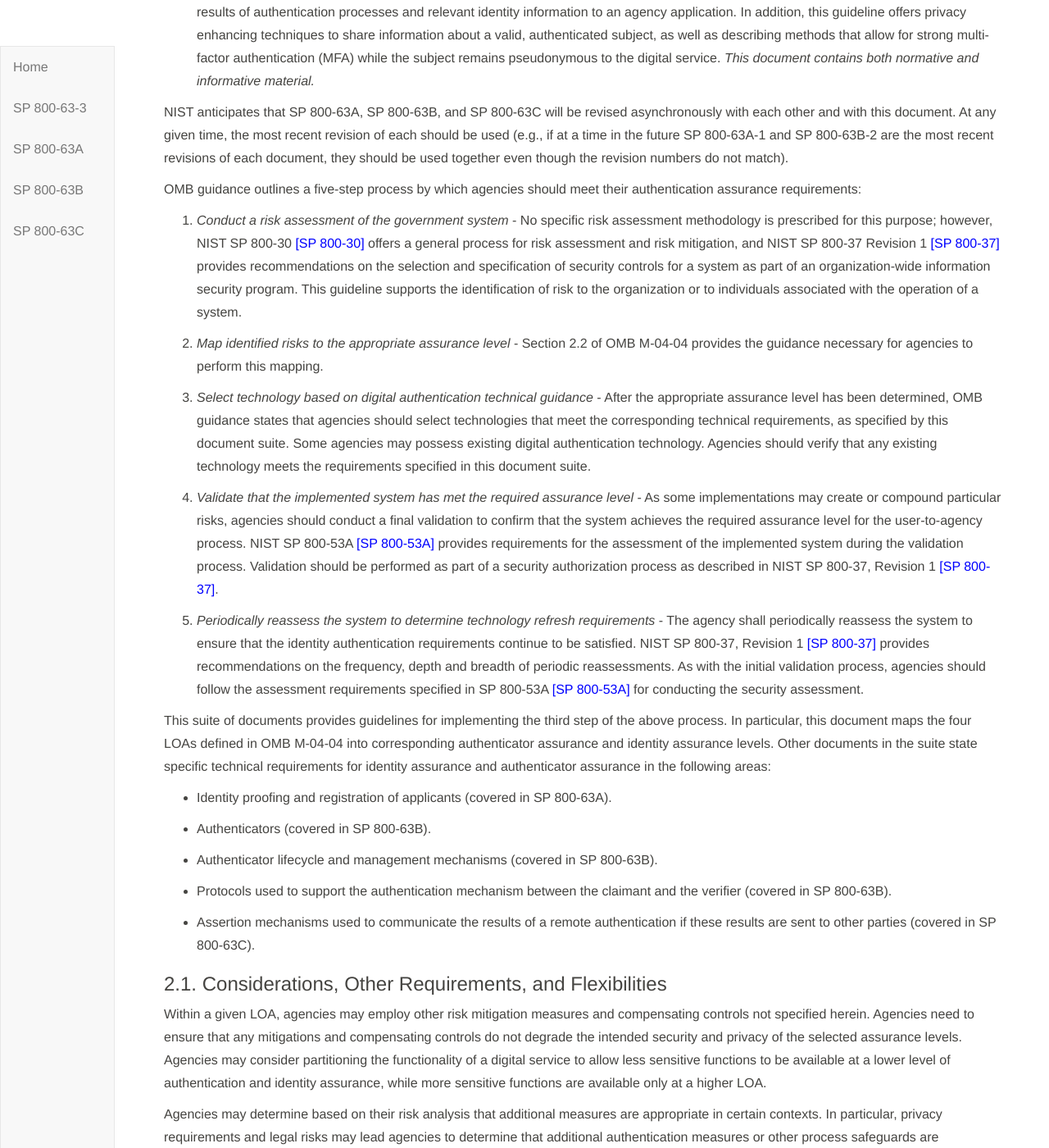
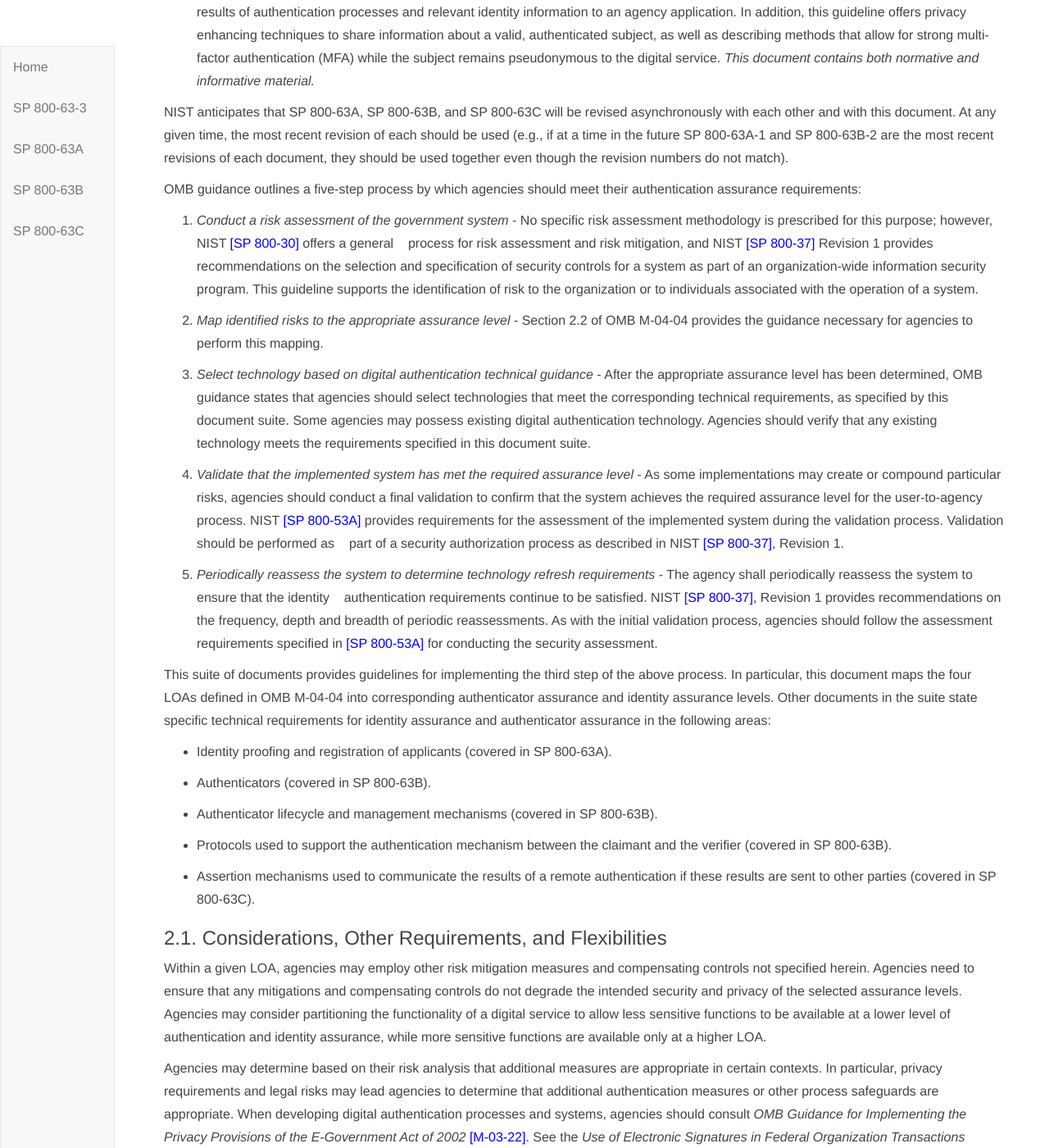
Before and after one commit to usnistgov/800-63-3, a Jekyll site: the page built from sp800-63-3/sec1_2_introduction.md, in a window 1280 px wide and 1400 px high, scrolled down 1711 px. Shown: the whole window at 82% size. Built offline with Jekyll 4.4.1, drawn with Linux system fonts in a browser that asks for light colours; our own code applies the rules of GitHub Pages for plain Markdown files.

Commit message:
Update sec1_2_introduction.md

```diff
--- a/sp800-63-3/sec1_2_introduction.md
+++ b/sp800-63-3/sec1_2_introduction.md
@@ -48,8 +48,8 @@
 
 1.  *Conduct a risk assessment of the government system* - No specific
     risk assessment methodology is prescribed for this purpose;
-    however, NIST SP 800-30 [[SP 800-30]](#SP800-30) offers a general
-    process for risk assessment and risk mitigation, and NIST SP 800-37 Revision 1 [[SP 800-37]](#SP800-37) provides recommendations on the selection and specification of security controls for a system as part of an organization-wide information security program. This guideline supports the identification of risk to the organization or to individuals associated with the operation of a system.
+    however, NIST [[SP 800-30]](#SP800-30) offers a general
+    process for risk assessment and risk mitigation, and NIST [[SP 800-37]](#SP800-37) Revision 1 provides recommendations on the selection and specification of security controls for a system as part of an organization-wide information security program. This guideline supports the identification of risk to the organization or to individuals associated with the operation of a system.
 
 2.  *Map identified risks to the appropriate assurance level* - Section
     2.2 of OMB M-04-04 provides the guidance necessary for agencies to
@@ -68,21 +68,18 @@
     level* - As some implementations may create or compound particular
     risks, agencies should conduct a final validation to confirm that
     the system achieves the required assurance level for the
-    user-to-agency process. NIST SP 800-53A [[SP 800-53A]](#SP800-53A)
+    user-to-agency process. NIST [[SP 800-53A]](#SP800-53A)
     provides requirements for the assessment of the implemented system
     during the validation process. Validation should be performed as
-    part of a security authorization process as described in NIST SP
-    800-37, Revision 1 [[SP 800-37]](#SP800-37).
+    part of a security authorization process as described in NIST [[SP 800-37]](#SP800-37), Revision 1.
 
 5.  *Periodically reassess the system to determine
     technology refresh requirements* - The agency shall periodically
     reassess the system to ensure that the identity
-    authentication requirements continue to be satisfied. NIST SP
-    800-37, Revision 1 [[SP 800-37]](#SP800-37) provides recommendations on
+    authentication requirements continue to be satisfied. NIST [[SP 800-37]](#SP800-37), Revision 1 provides recommendations on
     the frequency, depth and breadth of periodic reassessments. As with
     the initial validation process, agencies should follow the
-    assessment requirements specified in SP 800-53A [[SP
-    800-53A]](#SP800-53A) for conducting the security assessment.
+    assessment requirements specified in [[SP 800-53A]](#SP800-53A) for conducting the security assessment.
 
 This suite of documents provides guidelines for implementing the third step of the
 above process. In particular, this document maps the four LOAs defined in OMB M-04-04 into corresponding authenticator assurance and identity assurance levels. Other documents in the suite state specific technical
```
